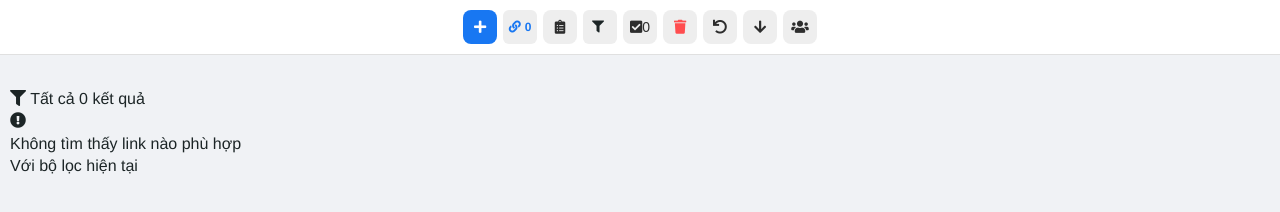
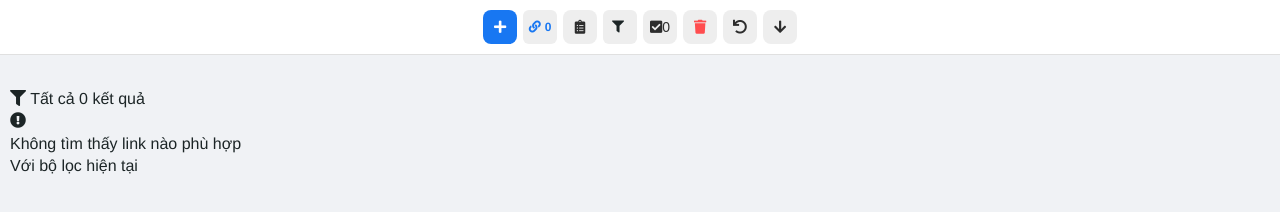
Before and after one commit to Datkep92/yocash, a plain HTML site: page index.html in a window 1280 px wide. Drawn offline with Linux system fonts and the light colour scheme.

Commit message:
Update index.html

```diff
--- a/index.html
+++ b/index.html
@@ -55,9 +55,7 @@
                 <button class="header-btn" title="Cuộn" id="scroll-btn">
                     <i class="fas fa-arrow-down"></i>
                 </button>
-                <button class="header-btn" title="Fanpage" id="fanpage-btn">
-                    <i class="fas fa-users"></i>
-                </button>
+
             </div>
         </div>
     </header>
```
